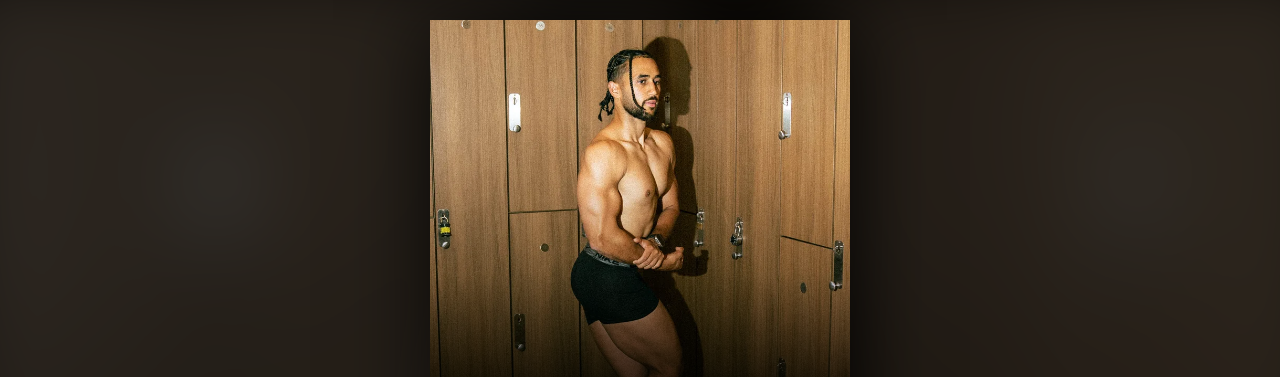
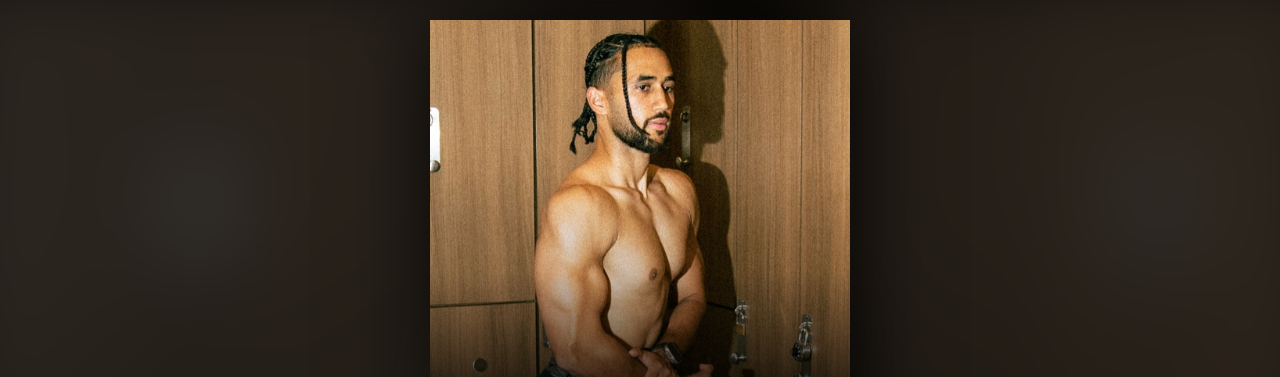
Before and after one commit to TechnoDudeX/saqfitt, a plain HTML site: page links.html in a window 1280 px wide. Shown: the top 377 px of the page. Drawn offline with Linux system fonts and the light colour scheme.

Commit message:
Links: use new profile pic, optimized 2.8MB → 181KB
Co-Authored-By: Claude Sonnet 4.6 <noreply@anthropic.com>

```diff
--- a/links.html
+++ b/links.html
@@ -34,7 +34,7 @@
       content: '';
       position: fixed;
       inset: 0;
-      background: url('profile-pic.webp') center 15% / cover no-repeat;
+      background: url('profile-pic-links.jpg') center 15% / cover no-repeat;
       filter: blur(40px) brightness(0.25) saturate(0.6);
       transform: scale(1.1);
       z-index: 0;
@@ -308,8 +308,7 @@
     <!-- ── HERO ── -->
     <div class="hero">
       <picture>
-        <source srcset="profile-pic.webp" type="image/webp">
-        <img src="profile pic.png" alt="Saq" class="hero-img">
+        <img src="profile-pic-links.jpg" alt="Saq" class="hero-img">
       </picture>
       <div class="hero-info">
         <div class="hero-handle">@saqfitt</div>
```
Also changed, not shown: profile-pic-links.jpg (added).
